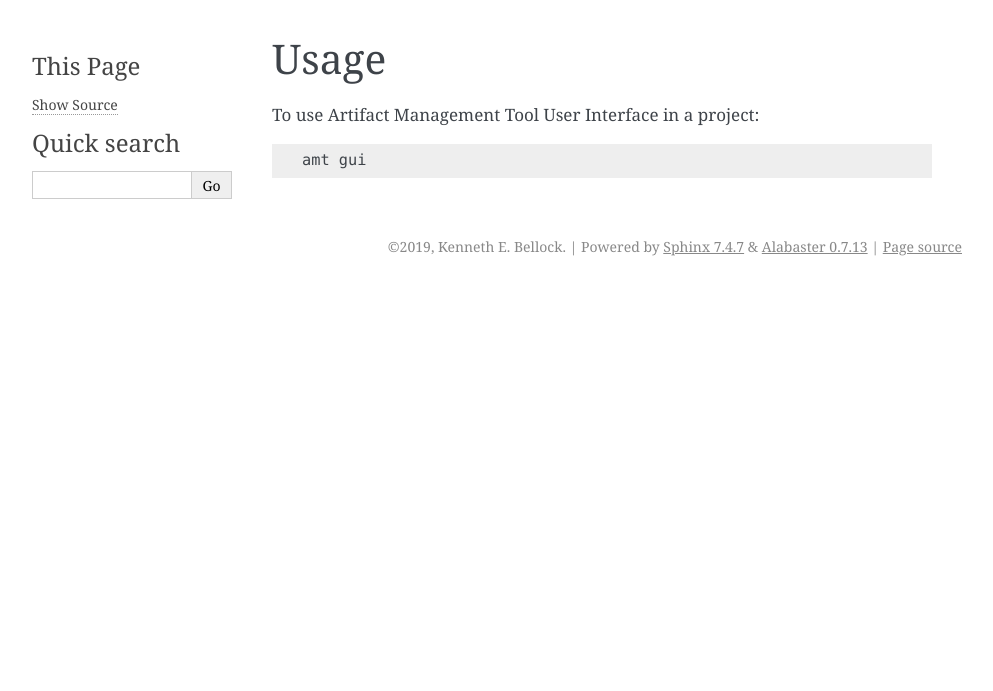
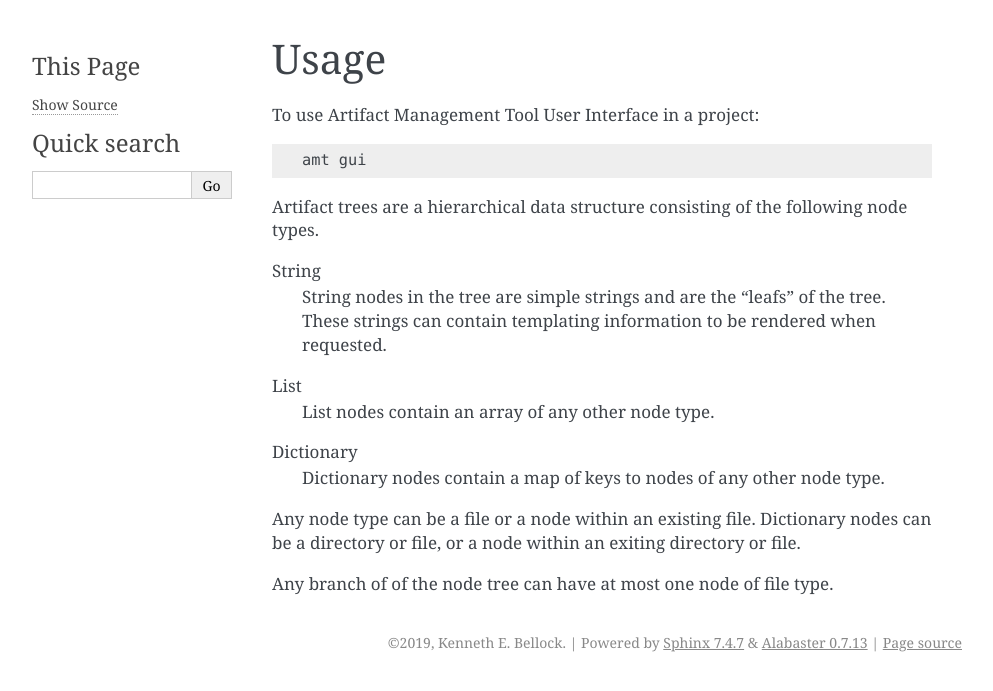
Before and after one commit to bellockk/amtui, a Sphinx documentation site: the page built from docs/usage.rst, in a window 1280 px wide. Shown: the top 691 px of the page, without its empty margins (148-1141 px from the left). Built offline with Sphinx 7.4.7, drawn with Linux system fonts in a browser that asks for light colours; pages that are not in the unit, such as notebooks, are missing from menus.

Commit message:
Adding content to usage documentation

```diff
--- a/docs/conf.py
+++ b/docs/conf.py
@@ -32,7 +32,7 @@ import amtui
 
 # Add any Sphinx extension module names here, as strings. They can be
 # extensions coming with Sphinx (named 'sphinx.ext.*') or your custom ones.
-extensions = ['sphinx.ext.autodoc', 'sphinx.ext.viewcode']
+extensions = ['m2r', 'sphinx.ext.autodoc', 'sphinx.ext.viewcode', 'sphinx.ext.imgconverter']
 
 # Add any paths that contain templates here, relative to this directory.
 templates_path = ['_templates']
@@ -95,7 +95,8 @@ html_theme = 'alabaster'
 # Add any paths that contain custom static files (such as style sheets) here,
 # relative to this directory. They are copied after the builtin static files,
 # so a file named "default.css" will overwrite the builtin "default.css".
-html_static_path = ['_static']
+# html_static_path = ['_static']
+html_static_path = []
 
 
 # -- Options for HTMLHelp output ---------------------------------------
--- a/docs/index.rst
+++ b/docs/index.rst
@@ -1,5 +1,5 @@
 Welcome to Artifact Management Tool User Interface's documentation!
-======================================
+===================================================================
 
 .. toctree::
    :maxdepth: 2
--- a/docs/usage.rst
+++ b/docs/usage.rst
@@ -5,3 +5,18 @@ Usage
 To use Artifact Management Tool User Interface in a project::
 
     amt gui
+
+Artifact trees are a hierarchical data structure consisting of the following node types.
+
+String
+  String nodes in the tree are simple strings and are the "leafs" of the tree.  These strings can contain templating information to be rendered when requested.
+
+List
+  List nodes contain an array of any other node type.
+
+Dictionary
+  Dictionary nodes contain a map of keys to nodes of any other node type.
+
+Any node type can be a file or a node within an existing file.  Dictionary nodes can be a directory or file, or a node within an exiting directory or file.
+
+Any branch of of the node tree can have at most one node of file type.
```
Also changed, not shown: other parts of docs/index.rst (+0 -1 lines), README.md (+1 -7 lines), 1 other file.
